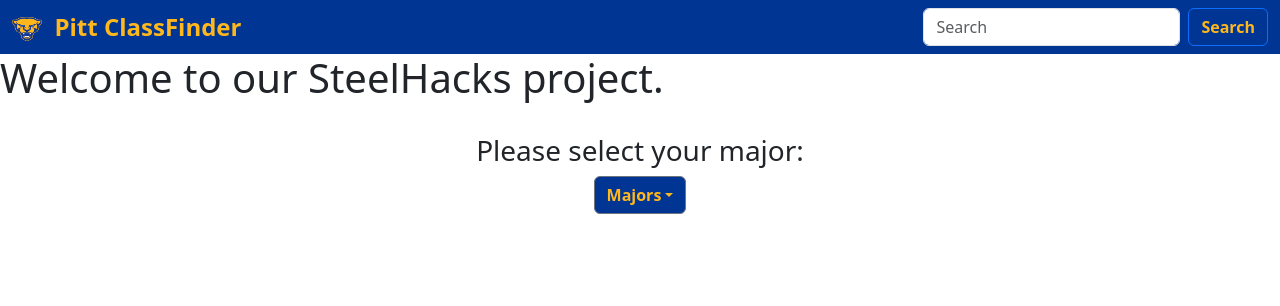
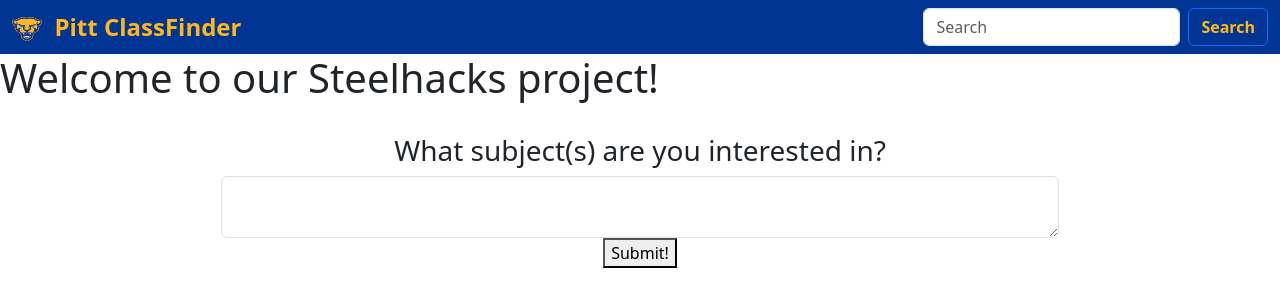
Before and after one commit to LOB628/steelhacks2024, a React (Vite) app in the folder steelhacks2024/: page / in a window 1280 px wide. Shown: the top 306 px of the page. Built offline with nearby package versions, Linux system fonts and the light colour scheme.

Commit message:
Frontend stuff

```diff
--- a/steelhacks2024/package.json
+++ b/steelhacks2024/package.json
@@ -15,6 +15,7 @@
     "jquery": "^3.7.1",
     "path": "^0.12.7",
     "react": "^18.3.1",
+    "react-autocomplete-input": "^1.0.31",
     "react-bootstrap": "^2.10.5",
     "react-dom": "^18.3.1",
     "react-router-dom": "^6.26.2"
--- a/steelhacks2024/src/App.tsx
+++ b/steelhacks2024/src/App.tsx
@@ -6,7 +6,7 @@
   return (
     <>
       <NavBar />
-      <h1>Welcome to our SteelHacks project.</h1>
+      <h1>Welcome to our Steelhacks project!</h1>
       <br />
       <HomeScreen />
     </>
--- a/steelhacks2024/src/components/HomeScreen.tsx
+++ b/steelhacks2024/src/components/HomeScreen.tsx
@@ -1,4 +1,3 @@
-import React from 'react'
 import Dropdown from 'react-bootstrap/Dropdown'
 
 function HomeScreen() {
@@ -109,8 +108,14 @@
   return (
     <div className="container-fluid text-center">
         <div className="row-2">
-            <h3> Please select your major: </h3>
-            <Dropdown>
+            <h3> What subject(s) are you interested in? </h3>
+            <div className="input-group d-flex flex-column align-items-center">
+                <div className="col-8">
+                <textarea className="form-control" aria-label="With textarea" style={{height: "200%"}}></textarea>
+                </div>
+            </div>
+
+            {/*<Dropdown>
                 <Dropdown.Toggle variant="secondary" id="dropdown-basic"
                 style={{fontWeight: "bold", backgroundColor: "#003594", color: "#FFB81C"}}>
                     Majors
@@ -120,7 +125,8 @@
                         <Dropdown.Item href="#/action-1">{item}</Dropdown.Item>
                     ))}
                 </Dropdown.Menu>
-            </Dropdown>
+            </Dropdown>*/}
+            <button>Submit!</button>
         </div>
     </div>
   )
--- a/steelhacks2024/src/components/NavBar.tsx
+++ b/steelhacks2024/src/components/NavBar.tsx
@@ -11,9 +11,6 @@
                     <span>&nbsp; Pitt ClassFinder</span>
                 </a>
             </div>
-            <button className="navbar-toggler" type="button" data-bs-toggle="collapse" data-bs-target="#navbarSupportedContent" aria-controls="navbarSupportedContent" aria-expanded="false" aria-label="Toggle navigation">
-            <span className="navbar-toggler-icon"></span>
-            </button>
             <div className="collapse navbar-collapse" id="navbarSupportedContent">
             <ul className="navbar-nav me-auto mb-2 mb-lg-0">
                 {/*<li className="nav-item">
```
Also changed, not shown: 1 other file (tests, documents, lock files or other folders).
